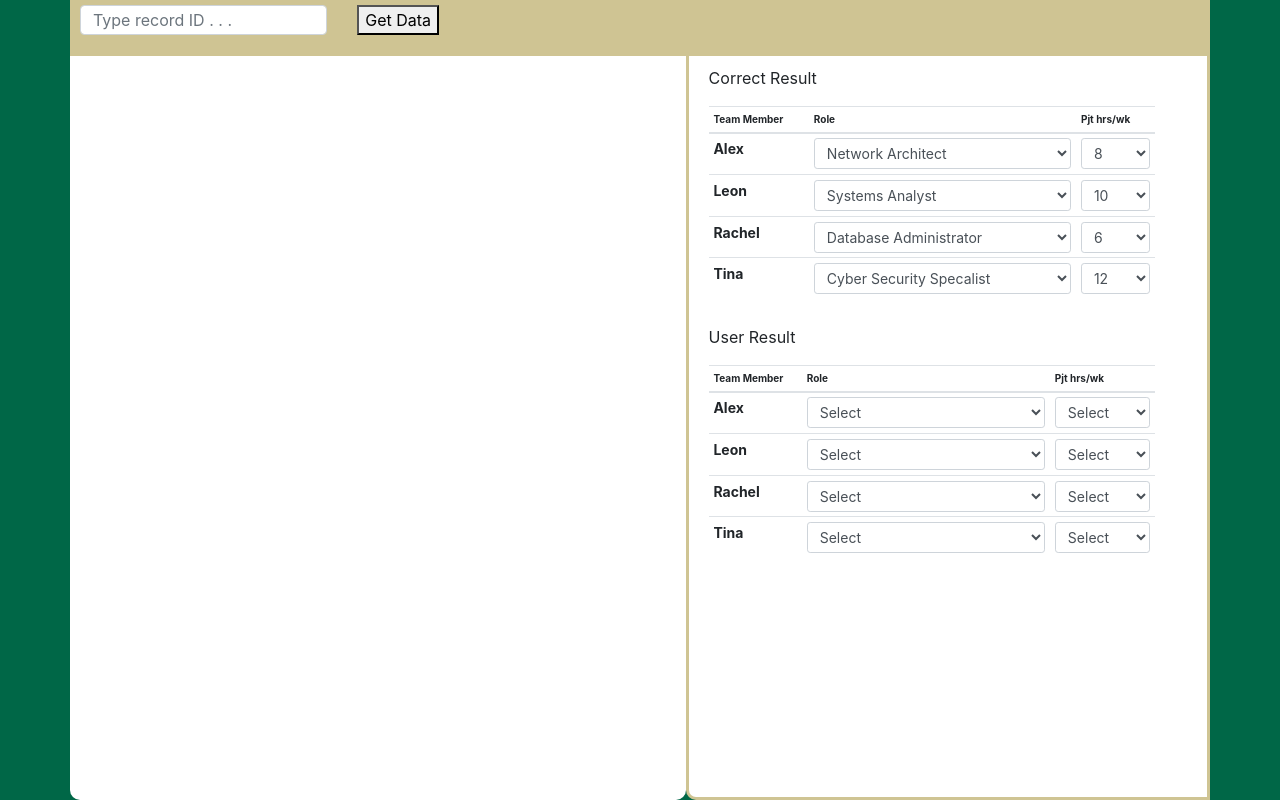
After one commit to rajasinghr/Chatbot-Dev, a Flask app: template templates/report.html in a window 1280 px wide. The commit adds this page. Run offline with Flask 2, Linux system fonts and the light colour scheme; the template is opened without the code that fills it, so the values that code supplies are empty; some libraries are stand-ins or nearby versions.

Commit message:
report page

```diff
--- a/app.py
+++ b/app.py
@@ -194,14 +194,60 @@ class Chatbot:
             conn.close()
         return sessionId
 
+    def getMatrixResult(self,recordId):
+        server = 'mumachatserver.database.windows.net'
+        database = 'mumachatdb'
+        username = 'mumaadmin'
+        password = 'Mum@ch@t'
+        driver= '{ODBC Driver 17 for SQL Server}'
+        #sessionId = ''
+        row = ''
+        conn = pyodbc.connect('DRIVER='+driver+';SERVER='+server+';PORT=1433;DATABASE='+database+';UID='+username+';PWD='+ password)
+        cursor = conn.cursor()
+        try:
+            insertValues = (int(recordId))
+            #print(insertValues)
+            cursor.execute('''SELECT
+                    id as ID,
+                    fullname as "Full Name",
+                    unumber as "U Number",
+                    mr.sonaid as "SONA ID",
+                    mr.conditionId as "Condition (ARC)",
+                    matrixDict as "Matrix Result",
+                    timetaken as "Time Taken",
+                    workGrid as "Work Grid",
+                    usedHints as "Unused Hints",
+                    mr.insertTimestamp as "Inserted TS"
+               FROM [dbo].[ParticipantConsent] as pc
+               JOIN [dbo].[MatrixResult] as mr
+               ON mr.sessionId = pc.sessionId
+               AND mr.sonaid = pc.sonaid
+               WHERE id = ?''',insertValues)
+            row = cursor.fetchone()
+
+            conn.commit()
+            conn.close()
+            print("success")
+        except:
+            print('error')
+            conn.close()
+        return row
+
 
 app = Flask(__name__)
 chatbot = Chatbot()
 
-@app.route('/')
-def consent():
+@app.route('/', defaults={'report': False})
+def consent(report=False):
     print(request.args['id'])
-    return render_template("consent.html")
+    report = False
+    if 'report' in request.args:
+        report = request.args['report'].lower()
+        print(report)
+    if report and report == "true":
+        return render_template("report.html")
+    else:
+        return render_template("consent.html")
 
 @app.route('/getSession')
 def getSession():
@@ -286,6 +332,26 @@ def getResponse():
 
     return jsonify({"botResponse":data,'topic':topic,'index':index,'sessionId':sessionId,'condition':condition})
 
+
+@app.route('/getMatrixResult',methods=['GET'])
+def getMatrixResult():
+    recordId = ''
+
+    if 'recordId' in request.args:
+        recordId = request.args['recordId']
+
+    data = chatbot.getMatrixResult(recordId)
+    result = {'id':data[0],
+              'fullname':data[1],
+              'unumber':data[2],
+              'sonaid':data[3],
+              'conditionId':data[4],
+              'matrixDict':data[5],
+              'timetaken':data[6],
+              'workGrid':data[7],
+              'usedHints':data[8]
+              }
+    return json.dumps({"result":result});
 
 @app.route('/storeMatrixResult',methods=['GET'])
 def storeMatrixResult():
--- /dev/null
+++ b/static/report.js
@@ -0,0 +1,28 @@
+$(document).ready(function () {
+    $("#getData").click(function (e) {
+        $("#demoTable").empty()
+        $.ajax({
+            url: '/getMatrixResult',
+            data: {
+                'recordId': $("#recordId").val()
+            },
+            type: 'GET',
+            success: function (response) {
+                response = JSON.parse(response)
+                $("#demoTable").append(response["result"]["workGrid"])
+                matrixResult = JSON.parse(response["result"]["matrixDict"])
+
+                $("#1").val(matrixResult[1]["role"]);
+                $("#2").val(matrixResult[1]["projectHours"]);
+                $("#3").val(matrixResult[2]["role"]);
+                $("#4").val(matrixResult[2]["projectHours"]);
+                $("#5").val(matrixResult[3]["role"]);
+                $("#6").val(matrixResult[3]["projectHours"]);
+                $("#7").val(matrixResult[4]["role"]);
+                $("#8").val(matrixResult[4]["projectHours"]);
+
+            }
+        });
+    });
+
+});
--- a/templates/consent.html
+++ b/templates/consent.html
@@ -64,6 +64,9 @@
             <p style="text-align:justify">
                 I freely give my consent to take part in this study. I understand that by proceeding with this survey that I am agreeing to take part in research and I am 18 years of age or older.
             </p>
+            <p style="text-align:justify">
+                Please note that this task <b><u>needs to be completed in one sitting.</u></b> If you decide to stop the study half way, then you will not be able to re-enter the study.
+            </p>
         </div>
 
 
--- /dev/null
+++ b/templates/report.html
@@ -0,0 +1,226 @@
+<!DOCTYPE html>
+<html>
+<head>
+    <meta name="viewport" content="width=device-width, initial-scale=1">
+    <link rel="stylesheet" href="https://stackpath.bootstrapcdn.com/bootstrap/4.3.1/css/bootstrap.min.css"
+          integrity="sha384-ggOyR0iXCbMQv3Xipma34MD+dH/1fQ784/j6cY/iJTQUOhcWr7x9JvoRxT2MZw1T" crossorigin="anonymous" />
+    <script src="https://ajax.googleapis.com/ajax/libs/jquery/3.3.1/jquery.min.js"></script>
+    <script src="https://stackpath.bootstrapcdn.com/bootstrap/4.3.1/js/bootstrap.min.js"
+            integrity="sha384-JjSmVgyd0p3pXB1rRibZUAYoIIy6OrQ6VrjIEaFf/nJGzIxFDsf4x0xIM+B07jRM"
+            crossorigin="anonymous"></script>
+    <link rel="stylesheet" href="../static/report.css" />
+
+</head>
+
+<body style="background-color:#006747">
+    <div class="container" style="height:100vh;width:100%; ">
+        <div class="row" style="height:7vh; background-color:#CFC493">
+            <div class="input-group" style="padding: 5px 0px 0px 10px">
+                <div class="form-group row" style="">
+                    <div class="col-lg-8">
+                        <input class="form-control" id="recordId" type="text" style="height:30px" placeholder="Type record ID . . .">
+                    </div>
+                    <div class="col-lg-4" style="float:right">
+                        <button class="" id="getData"> Get Data </button>
+                    </div>
+                </div>
+            </div>
+        </div>
+        <div class="row" style="height:90vh;background-color:white">
+            <div class="column" style=" width: 54%;overflow: auto;background-color:white;border-radius:10px;border-right:20px !important">
+                <div id="clickableGrid">
+                    <table id="demoTable" class="table  table-sm" style="height:75%; max-height:75%;"></table>
+
+                </div>
+
+            </div>
+            <div class="column" style="width: 46%;border:solid #CFC493 3px;border-top:0px !important; height: 93vh;background-color:white; border-bottom-left-radius:10px">
+                <div id='matrixResult' class='table-responsive-sm' style='width:90%; padding: 10px 0px 0px 20px'>
+                    <div>
+                        <p> Correct Result</p>
+                    </div>
+                    <table class='table table-sm'>
+                        <thead>
+                            <tr style='font-size: 10px;font-weight:bold;'>
+                                <th scope='col'>Team Member</th>
+                                <th scope='col'>Role</th>
+                                <th scope='col'>Pjt hrs/wk</th>
+                            </tr>
+                        </thead>
+                        <tbody>
+
+                            <tr>
+                                <td style='font-size: 14px;font-weight:bold;'>Alex</td>
+                                <td>
+                                    <select class='form-control form-control-sm'>
+                                        <option value='1'>Network Architect</option>
+
+                                    </select>
+                                </td>
+                                <td>
+                                    <select class='form-control form-control-sm'>
+                                        <option value='2'>8</option>
+
+                                    </select>
+                                </td>
+                            </tr>
+                            <tr>
+                                <td style='font-size: 14px;font-weight:bold;'>Leon</td>
+                                <td>
+                                    <select class='form-control form-control-sm'>
+                                        <option value='2'>Systems Analyst</option>
+
+                                    </select>
+                                </td>
+                                <td>
+                                    <select class='form-control form-control-sm'>
+                                        <option value='3'>10</option>
+
+                                    </select>
+                                </td>
+                            </tr>
+                            <tr>
+                                <td style='font-size: 14px;font-weight:bold;'>Rachel</td>
+                                <td>
+                                    <select class='form-control form-control-sm'>
+                                        <option value='4'>Database Administrator</option>
+                                    </select>
+                                </td>
+                                <td>
+                                    <select class='form-control form-control-sm'>
+                                        <option value='1'>6</option>
+
+                                    </select>
+                                </td>
+                            </tr>
+                            <tr>
+                                <td style='font-size: 14px;font-weight:bold;'>Tina</td>
+                                <td>
+                                    <select class='form-control form-control-sm'>
+                                        <option value='3'>Cyber Security Specalist</option>
+
+                                    </select>
+                                </td>
+                                <td>
+                                    <select class='form-control form-control-sm'>
+                                        <option value='4'>12</option>
+                                    </select>
+                                </td>
+                            </tr>
+                        </tbody>
+                    </table>
+                    <div>
+                    </div>
+                </div>
+
+
+
+                <div id='matrixResult' class='table-responsive-sm' style='width:90%; padding: 10px 0px 0px 20px'>
+                    <div>
+                        <p> User Result</p>
+                    </div>
+                    <table class='table table-sm'>
+                        <thead>
+                            <tr style='font-size: 10px;font-weight:bold;'>
+                                <th scope='col'>Team Member</th>
+                                <th scope='col'>Role</th>
+                                <th scope='col'>Pjt hrs/wk</th>
+                            </tr>
+                        </thead>
+                        <tbody>
+
+                            <tr>
+                                <td style='font-size: 14px;font-weight:bold;'>Alex</td>
+                                <td>
+                                    <select class='form-control form-control-sm' id="1">
+                                        <option value='0'>Select</option>
+                                        <option value='1'>Network Architect</option>
+                                        <option value='2'>Systems Analyst</option>
+                                        <option value='3'>Cyber Security Specalist</option>
+                                        <option value='4'>Database Administrator</option>
+                                    </select>
+                                </td>
+                                <td>
+                                    <select class='form-control form-control-sm' id="2">
+                                        <option value='0'>Select</option>
+                                        <option value='1'>6</option>
+                                        <option value='2'>8</option>
+                                        <option value='3'>10</option>
+                                        <option value='4'>12</option>
+                                    </select>
+                                </td>
+                            </tr>
+                            <tr>
+                                <td style='font-size: 14px;font-weight:bold;'>Leon</td>
+                                <td>
+                                    <select class='form-control form-control-sm' id="3">
+                                        <option value='0'>Select</option>
+                                        <option value='1'>Network Architect</option>
+                                        <option value='2'>Systems Analyst</option>
+                                        <option value='3'>Cyber Security Specalist</option>
+                                        <option value='4'>Database Administrator</option>
+                                    </select>
+                                </td>
+                                <td>
+                                    <select class='form-control form-control-sm' id="4">
+                                        <option value='0'>Select</option>
+                                        <option value='1'>6</option>
+                                        <option value='2'>8</option>
+                                        <option value='3'>10</option>
+                                        <option value='4'>12</option>
+                                    </select>
+                                </td>
+                            </tr>
+                            <tr>
+                                <td style='font-size: 14px;font-weight:bold;'>Rachel</td>
+                                <td>
+                                    <select class='form-control form-control-sm' id="5">
+                                        <option value='0'>Select</option>
+                                        <option value='1'>Network Architect</option>
+                                        <option value='2'>Systems Analyst</option>
+                                        <option value='3'>Cyber Security Specalist</option>
+                                        <option value='4'>Database Administrator</option>
+                                    </select>
+                                </td>
+                                <td>
+                                    <select class='form-control form-control-sm' id="6">
+                                        <option value='0'>Select</option>
+                                        <option value='1'>6</option>
+                                        <option value='2'>8</option>
+                                        <option value='3'>10</option>
+                                        <option value='4'>12</option>
+                                    </select>
+                                </td>
+                            </tr>
+                            <tr>
+                                <td style='font-size: 14px;font-weight:bold;'>Tina</td>
+                                <td>
+                                    <select class='form-control form-control-sm' id="7">
+                                        <option value='0'>Select</option>
+                                        <option value='1'>Network Architect</option>
+                                        <option value='2'>Systems Analyst</option>
+                                        <option value='3'>Cyber Security Specalist</option>
+                                        <option value='4'>Database Administrator</option>
+                                    </select>
+                                </td>
+                                <td>
+                                    <select class='form-control form-control-sm' id="8">
+                                        <option value='0'>Select</option>
+                                        <option value='1'>6</option>
+                                        <option value='2'>8</option>
+                                        <option value='3'>10</option>
+                                        <option value='4'>12</option>
+                                    </select>
+                                </td>
+                            </tr>
+                        </tbody>
+                    </table>
+                </div>
+
+            </div>
+        </div>
+    </div>
+    <script src="../static/report.js"></script>
+</body>
+
+</html>
```
Also changed, not shown: static/report.css (added, +46 -0 lines).
